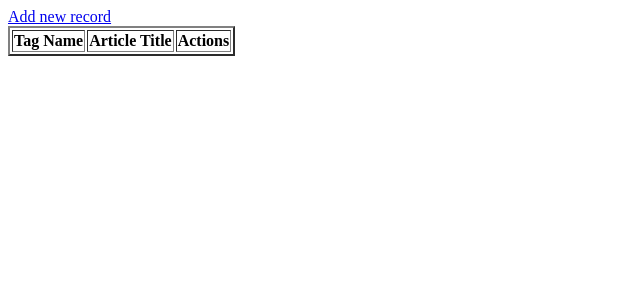
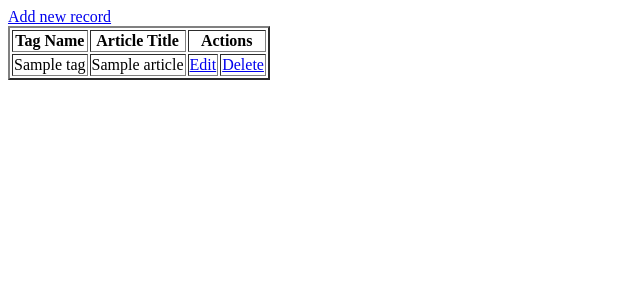
Before and after one commit to serjio-dev/wiki_catalog, a PHP site: page /article_tag/list in a window 1280 px wide. Shown: the top 300 px of the page, without its empty margins (0-640 px from the left). Run offline with PHP 8.4, Linux system fonts and the light colour scheme; tables that the repository leaves empty hold one stand-in row (values such as "Sample post"); lists and menus that the app fills with data are empty.

Commit message:
Add Article-Tag

```diff
--- a/public/index.php
+++ b/public/index.php
@@ -22,7 +22,7 @@ $mappingAction = [
         '/article/remove' => [ArticlesController::class, 'remove'],
         '/reference/remove' => [ReferencesController::class, 'remove'],
         '/tag/remove' => [TagsController::class, 'remove'],
-        '/article_tag/remove' => [TagsController::class, 'remove'],
+        '/article_tag/remove' => [ArticleTagController::class, 'remove'],
 
         '/article/list' => [ArticlesController::class, 'showList'],
         '/reference/list' => [ReferencesController::class, 'showList'],
--- a/src/Controllers/ArticleTagController.php
+++ b/src/Controllers/ArticleTagController.php
@@ -35,7 +35,7 @@ class ArticleTagController extends BaseController
 
             $this->articleTagRepository->createLinkArticle($tag, $article);
 
-            //$this->redirect('/article_tag/list');
+            $this->redirect('/article_tag/list');
         }
 
         $tags = $this->articleTagRepository->getItems();
@@ -46,21 +46,50 @@ class ArticleTagController extends BaseController
 
     public function update()
     {
+        if (!empty($_POST)) {
+            $articleTagId = $_POST['id'];
+            $articleId = $_POST['article_id'];
+            $tagId = $_POST['tag_id'];
 
+            $article_tag = $this->articleTagRepository->getItemArticleTag($articleTagId);
+            $tag = $this->articleTagRepository->getItem($tagId);
+            $article = $this->articleRepository->getItem($articleId);
+
+            $this->articleTagRepository->updateArticleTag($article_tag, $tag, $article);
+
+            $this->redirect('/article_tag/list');
+        }
     }
 
     public function edit()
     {
+        $articleTagId = $_GET['id'];
 
+        $article_tag = $this->articleTagRepository->getItemArticleTag($articleTagId);
+
+        $tags = $this->articleTagRepository->getItems();
+        $articles = $this->articleRepository->getItems();
+
+        $this->render('form', ['article_tag' => $article_tag, 'tags' => $tags, 'articles' => $articles, 'rout' => '/article_tag/update']);
     }
 
     public function remove()
     {
+        $article_tag = $_GET['id'];
+
+        $result = $this->articleTagRepository->deleteArticleTag($article_tag);
+        if ($result) {
+            $this->redirect('/article_tag/list');
+        } else {
+            echo "Delete Error";
+        }
 
     }
 
     public function showList()
     {
-        $this->render('list', []);
+        $articles_tags = $this->articleTagRepository->getTagsArticle();
+
+        $this->render('list', ['articles_tags' => $articles_tags]);
     }
 }
--- a/src/Controllers/ReferencesController.php
+++ b/src/Controllers/ReferencesController.php
@@ -4,7 +4,7 @@
 namespace Wiki\Catalog\Controllers;
 
 
-use Wiki\Catalog\Data\Model\{Article, ArticleReference};
+use Wiki\Catalog\Data\Model\{Article, Reference};
 use Wiki\Catalog\Data\Repository\ArticleRepository;
 use Wiki\Catalog\Data\Repository\ReferenceRepository;
 
@@ -31,7 +31,7 @@ class ReferencesController extends BaseController
     {
 
         if (!empty($_POST)) {
-            $reference = new ArticleReference($_POST['link'], $_POST['content'], $_POST['article_id']);
+            $reference = new Reference($_POST['link'], $_POST['content'], $_POST['article_id']);
             $this->referenceRepository->create($reference);
 
             $this->redirect('/reference/list');
@@ -55,7 +55,7 @@ class ReferencesController extends BaseController
 
         $articleReference = $this->referenceRepository->getItem($articleReferenceId);
 
-        if ($articleReference instanceof ArticleReference) {
+        if ($articleReference instanceof Reference) {
             $articleReference->setArticleId($_POST['article_id']);
             $articleReference->setLink($_POST['link']);
             $articleReference->setContent($_POST['content']);
--- a/src/Controllers/TagsController.php
+++ b/src/Controllers/TagsController.php
@@ -2,7 +2,7 @@
 
 namespace Wiki\Catalog\Controllers;
 
-use Wiki\Catalog\Data\Model\ArticleTag;
+use Wiki\Catalog\Data\Model\Tag;
 use Wiki\Catalog\Data\Repository\ArticleTagRepository;
 
 class TagsController extends BaseController
@@ -26,7 +26,7 @@ class TagsController extends BaseController
     public function create()
     {
         if (!empty($_POST)) {
-            $tag = new ArticleTag($_POST['name'], $_POST['key']);
+            $tag = new Tag($_POST['name'], $_POST['key']);
             $this->articleTagRepository->create($tag);
 
             $this->redirect('/tag/list');
@@ -50,7 +50,7 @@ class TagsController extends BaseController
 
         $articleTag = $this->articleTagRepository->getItem($tagId);
 
-        if ($articleTag instanceof ArticleTag) {
+        if ($articleTag instanceof Tag) {
             $articleTag->setName($_POST['name']);
             $articleTag->setKey($_POST['key']);
             $this->articleTagRepository->update($articleTag);
--- a/src/Data/Model/ArticleTag.php
+++ b/src/Data/Model/ArticleTag.php
@@ -1,23 +1,17 @@
 <?php
+
 
 namespace Wiki\Catalog\Data\Model;
 
+
+use Wiki\Catalog\Data\Repository\ArticleRepository;
+use Wiki\Catalog\Data\Repository\ArticleTagRepository;
+
 class ArticleTag implements ModelInterface
 {
+    private $tag_id;
+    private $article_id;
     private $id;
-    private $name;
-    private $key;
-
-    /**
-     * ArticleTag constructor.
-     * @param $name
-     * @param $key
-     */
-    public function __construct(string $name = null, string $key = null)
-    {
-        $this->name = $name;
-        $this->key = $key;
-    }
 
     /**
      * @return mixed
@@ -27,43 +21,50 @@ class ArticleTag implements ModelInterface
         return $this->id;
     }
 
+
     /**
-     * @param mixed $id
+     * @return mixed
      */
-    public function setId($id): void
+    public function getTagId()
     {
-        $this->id = $id;
+        return $this->tag_id;
+    }
+
+    /**
+     * @param mixed $tag_id
+     */
+    public function setTagId($tag_id): void
+    {
+        $this->tag_id = $tag_id;
+    }
+
+    public function getArticleTitle()
+    {
+        $article = new ArticleRepository();
+        return $article->getItem($this->article_id)->getTitle();
+    }
+
+    public function getTagName()
+    {
+        $tag = new ArticleTagRepository();
+        return $tag->getItem($this->tag_id)->getName();
     }
 
     /**
      * @return mixed
      */
-    public function getName()
+    public function getArticleId()
     {
-        return $this->name;
+        return $this->article_id;
     }
 
     /**
-     * @param mixed $name
+     * @param mixed $article_id
      */
-    public function setName($name): void
+    public function setArticleId($article_id): void
     {
-        $this->name = $name;
+        $this->article_id = $article_id;
     }
 
-    /**
-     * @return mixed
-     */
-    public function getKey()
-    {
-        return $this->key;
-    }
 
-    /**
-     * @param mixed $key
-     */
-    public function setKey($key): void
-    {
-        $this->key = $key;
-    }
 }
--- a/src/Data/Model/ArticleLink.php
+++ b/src/Data/Model/Link.php
@@ -2,7 +2,7 @@
 
 namespace Wiki\Catalog\Data\Model;
 
-class ArticleLink
+class Link
 {
     private $id;
     private $title;
--- a/src/Data/Model/ArticleMenu.php
+++ b/src/Data/Model/Menu.php
@@ -2,7 +2,7 @@
 
 namespace Wiki\Catalog\Data\Model;
 
-class ArticleMenu
+class Menu
 {
     private $id;
     private $name;
@@ -12,10 +12,10 @@ class ArticleMenu
     /**
      * ArticleMenu constructor.
      * @param $name
-     * @param ArticleMenu $parent
+     * @param Menu $parent
      * @param Article $article
      */
-    public function __construct($name, ArticleMenu $parent, Article $article)
+    public function __construct($name, Menu $parent, Article $article)
     {
         $this->name = $name;
         $this->parentId = $parent->getId();
--- a/src/Data/Model/ArticleReference.php
+++ b/src/Data/Model/Reference.php
@@ -6,7 +6,7 @@ namespace Wiki\Catalog\Data\Model;
 
 use Wiki\Catalog\Data\Repository\ArticleRepository;
 
-class ArticleReference implements ModelInterface
+class Reference implements ModelInterface
 {
     private $id;
     private $article_id;
--- /dev/null
+++ b/src/Data/Model/Tag.php
@@ -0,0 +1,69 @@
+<?php
+
+namespace Wiki\Catalog\Data\Model;
+
+class Tag implements ModelInterface
+{
+    private $id;
+    private $name;
+    private $key;
+
+    /**
+     * ArticleTag constructor.
+     * @param $name
+     * @param $key
+     */
+    public function __construct(string $name = null, string $key = null)
+    {
+        $this->name = $name;
+        $this->key = $key;
+    }
+
+    /**
+     * @return mixed
+     */
+    public function getId()
+    {
+        return $this->id;
+    }
+
+    /**
+     * @param mixed $id
+     */
+    public function setId($id): void
+    {
+        $this->id = $id;
+    }
+
+    /**
+     * @return mixed
+     */
+    public function getName()
+    {
+        return $this->name;
+    }
+
+    /**
+     * @param mixed $name
+     */
+    public function setName($name): void
+    {
+        $this->name = $name;
+    }
+
+    /**
+     * @return mixed
+     */
+    public function getKey()
+    {
+        return $this->key;
+    }
+
+    /**
+     * @param mixed $key
+     */
+    public function setKey($key): void
+    {
+        $this->key = $key;
+    }
+}
--- a/src/Data/Repository/ArticleTagRepository.php
+++ b/src/Data/Repository/ArticleTagRepository.php
@@ -4,18 +4,19 @@ namespace Wiki\Catalog\Data\Repository;
 
 use Wiki\Catalog\Data\Model\Article;
 use Wiki\Catalog\Data\Model\ArticleTag;
+use Wiki\Catalog\Data\Model\Tag;
 use Wiki\Catalog\Data\Model\ModelInterface;
 
 class ArticleTagRepository extends Repository implements RepositoryCrudInterface
 {
     /**
      * @param int $id
-     * @return ArticleTag|null
+     * @return Tag|null
      */
     public function getItem(int $id): ?ModelInterface
     {
         $stm = $this->getPdo()->prepare('SELECT * FROM tags WHERE id = :id');
-        $stm->setFetchMode(\PDO::FETCH_CLASS|\PDO::FETCH_PROPS_LATE, ArticleTag::class);
+        $stm->setFetchMode(\PDO::FETCH_CLASS|\PDO::FETCH_PROPS_LATE, Tag::class);
 
         $stm->bindValue('id', $id, \PDO::PARAM_INT);
         $stm->execute();
@@ -27,7 +28,7 @@ class ArticleTagRepository extends Repository implements RepositoryCrudInterface
     public function getItems(): array
     {
         $stm = $this->getPdo()->query('SELECT * FROM `tags`');
-        $stm->setFetchMode(\PDO::FETCH_CLASS|\PDO::FETCH_PROPS_LATE, ArticleTag::class);
+        $stm->setFetchMode(\PDO::FETCH_CLASS|\PDO::FETCH_PROPS_LATE, Tag::class);
 
         return $stm->fetchAll() ?? [];
     }
@@ -61,7 +62,7 @@ class ArticleTagRepository extends Repository implements RepositoryCrudInterface
         return $stm->execute();
     }
 
-    public function createLinkArticle(ArticleTag $articleTag, Article $article)
+    public function createLinkArticle(Tag $articleTag, Article $article)
     {
         $stm = $this->getPdo()->prepare('INSERT INTO `tags_articles` (`tag_id`, `article_id`) VALUES (:tag_id, :article_id)');
 
@@ -70,4 +71,44 @@ class ArticleTagRepository extends Repository implements RepositoryCrudInterface
 
         return $stm->execute();
     }
+
+    public function getTagsArticle(): array
+    {
+        $stm = $this->getPdo()->query('SELECT * FROM `tags_articles`');
+        $stm->setFetchMode(\PDO::FETCH_CLASS|\PDO::FETCH_PROPS_LATE, ArticleTag::class);
+
+        return $stm->fetchAll() ?? [];
+    }
+
+    public function deleteArticletag($id)
+    {
+        $stm = $this->getPdo()->prepare('DELETE FROM `tags_articles` WHERE id = :id');
+        $stm->bindValue('id', $id, \PDO::PARAM_INT);
+
+        return $stm->execute();
+    }
+
+    public function getItemArticleTag($id)
+    {
+        $stm = $this->getPdo()->prepare('SELECT * FROM `tags_articles` WHERE id = :id');
+        $stm->setFetchMode(\PDO::FETCH_CLASS|\PDO::FETCH_PROPS_LATE, ArticleTag::class);
+
+        $stm->bindValue('id', $id, \PDO::PARAM_INT);
+        $stm->execute();
+        $res = $stm->fetch();
+
+        return $res ?? null;
+    }
+
+    public function updateArticleTag(ArticleTag $articleTag, Tag $tag, Article $article)
+    {
+        $stm = $this->getPdo()->prepare("UPDATE `tags_articles` SET `tag_id`=:tagId, `article_id`=:articleId WHERE id = :id");
+
+        $stm->bindValue('id', $articleTag->getId(), \PDO::PARAM_INT);
+        $stm->bindValue('tagId', $tag->getId(), \PDO::PARAM_INT);
+        $stm->bindValue('articleId',  $article->getId(), \PDO::PARAM_INT);
+
+        return $stm->execute();
+    }
+
 }
--- a/view/ArticleTag/list.php
+++ b/view/ArticleTag/list.php
@@ -18,22 +18,19 @@
             Actions
         </th>
     </tr>
-    <?php foreach ([] as $tag) { ?>
+    <?php foreach ($articles_tags as $article_tag) { ?>
         <tr>
             <td>
-                <?php echo $tag->getId()?>
+                <?php echo $article_tag->getTagName()?>
             </td>
             <td>
-                <?php echo $tag->getName()?>
+                <?php echo $article_tag->getArticleTitle()?>
             </td>
             <td>
-                <?php echo $tag->getKey()?>
+                <a href="/article_tag/edit?id=<?php echo $article_tag->getId()?>">Edit</a>
             </td>
             <td>
-                <a href="/article_tag/edit?id=<?php echo $tag->getId()?>">Edit</a>
-            </td>
-            <td>
-                <a href="/article_tag/remove?id=<?php echo $tag->getId()?>">Delete</a>
+                <a href="/article_tag/remove?id=<?php echo $article_tag->getId()?>">Delete</a>
             </td>
 
         </tr>
```
Also changed, not shown: src/Data/Repository/ReferenceRepository.php (+6 -6 lines), view/ArticleTag/form.php (+4 -4 lines).
